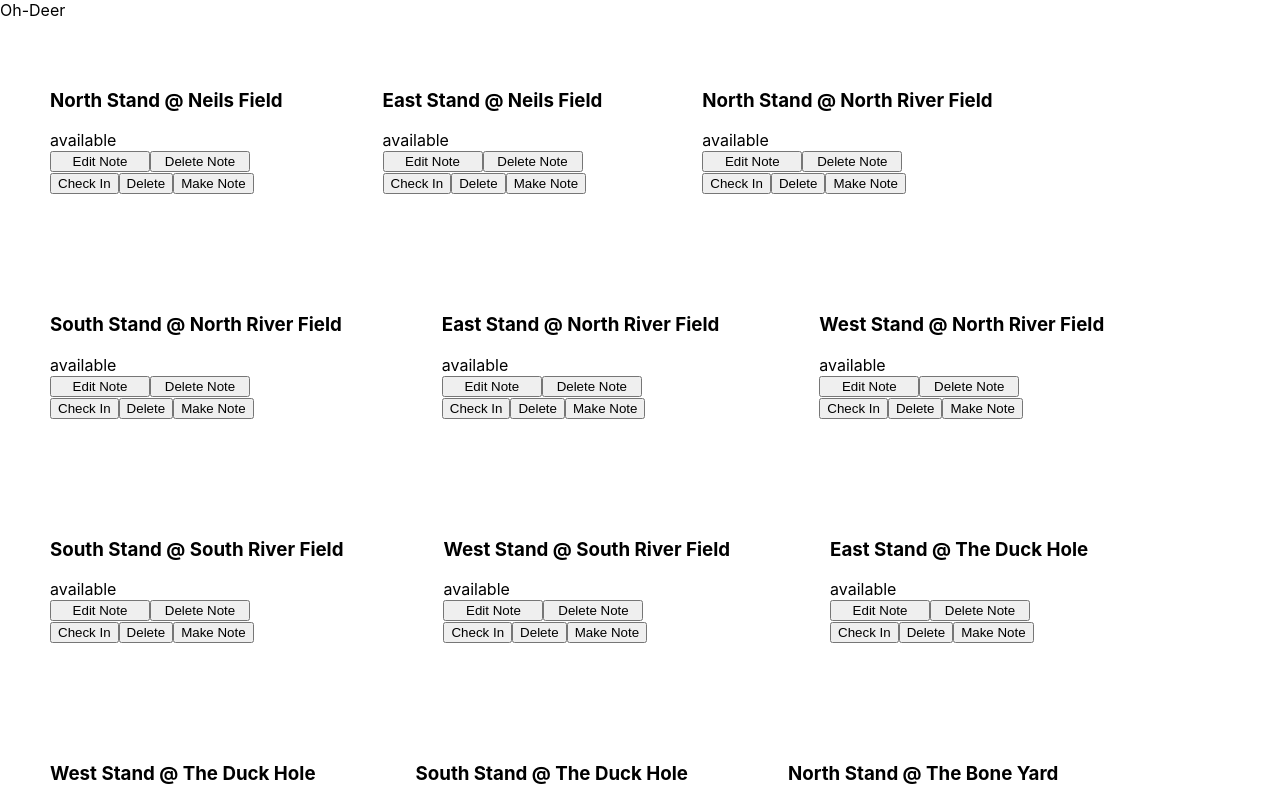
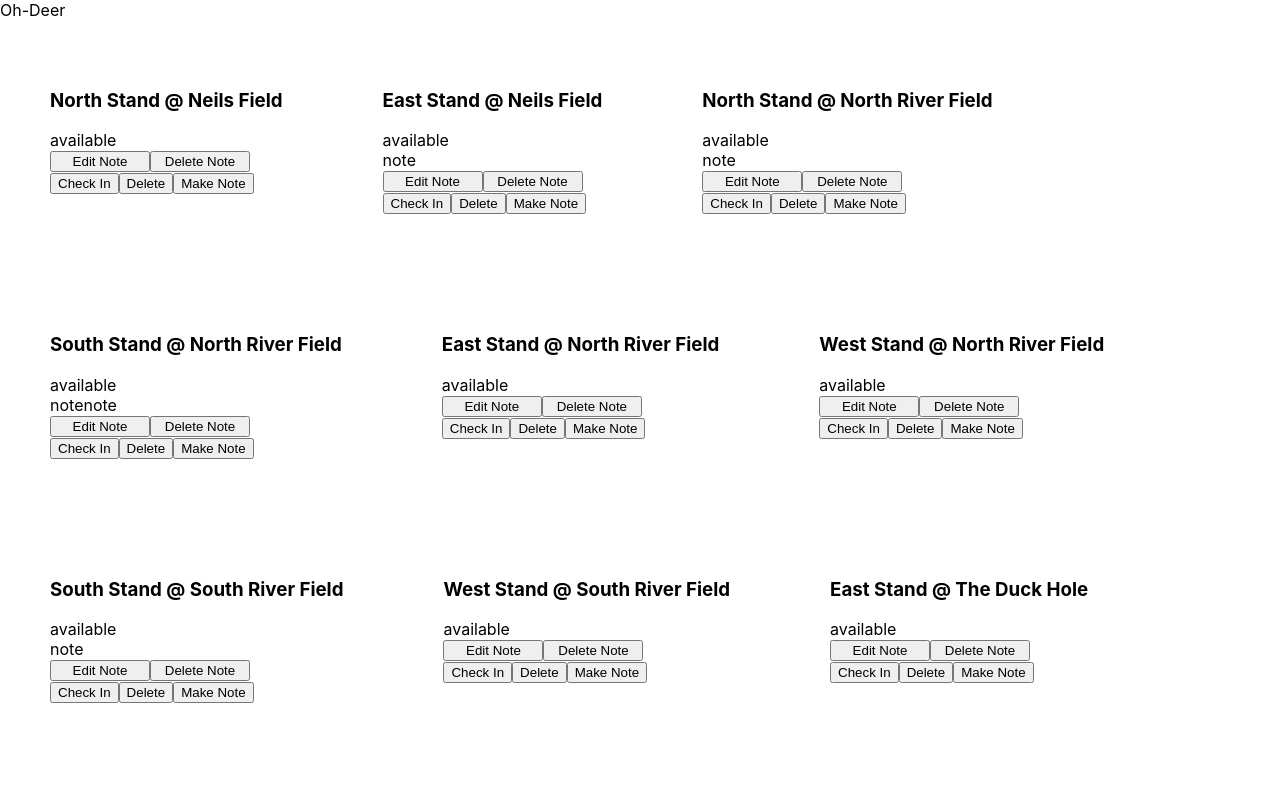
Before and after one commit to Loganwebb1994/oh-deer, a React (Create React App) app: page / in a window 1280 px wide. Shown: the top 800 px of the page. Built offline with nearby package versions, Linux system fonts and the light colour scheme; data requests are answered from the project's data file; sample sign-in values are in the browser's storage.

Commit message:
hard coded notes are rendering on the DOM

```diff
--- a/src/components/stands/StandCard.js
+++ b/src/components/stands/StandCard.js
@@ -5,10 +5,10 @@ import { StandContext } from "./StandProvider"
 
 
 //after you take out the hard coded date remember to pass in {props} to Stand()
-export const StandCard = ({ stand, relationship }) => {
+export const StandCard = ({ stand, relationships }) => {
 
 
-  const { reserveStand, setAvailability, checkOut, resetAvailability, userStand, users, getUsers } = useContext(StandContext)
+  const { reserveStand, setAvailability, resetAvailability, userStand, users, getUsers } = useContext(StandContext)
   const currentUserId = parseInt(sessionStorage.getItem("ohDeer_user"))
   const currentUser = users.find(user => user.id === currentUserId)
   const history = useHistory()
@@ -27,11 +27,13 @@ export const StandCard = ({ stand, relationship }) => {
     }
   }
 
+  console.log(relationships)
+
   return (
     <section className="stand">
       <h3 className="stand__name">{stand.name} Stand @ {stand.location}</h3>
       <div className="stand__availability">{stand.availability === true ? "available" : currentUser?.name}</div>
-      <div className="stand__notes">{relationship?.note}</div>
+      <div className="stand__notes">{relationships.map(relationship => relationship.note)}</div>
       <div className="buttonContainer">
         <button className="stand__notes__edit">Edit Note</button>
         <button className="stand__notes__delete">Delete Note</button>
--- a/src/components/stands/StandList.js
+++ b/src/components/stands/StandList.js
@@ -18,14 +18,15 @@ export const StandList = () => {
   }, [])
 
     console.log(userStands)
-  let notesForStand = []
+
 
   return (
 
     <div className="standList">
       {
-        stands.map(stand => { userStands.filter(userStand => userStand.standId ===stand.id? notesForStand.push(userStand) : "" )
-          return <StandCard key={stand.id} stand={stand} relationship={notesForStand} />
+        stands.map(stand => { let notesForStand = userStands.filter(userStand => userStand.standId === stand.id  )
+          {console.log(notesForStand, "standNote")}
+          return <StandCard key={stand.id} stand={stand} relationships={notesForStand} />
         })
       }
     </div>
```
